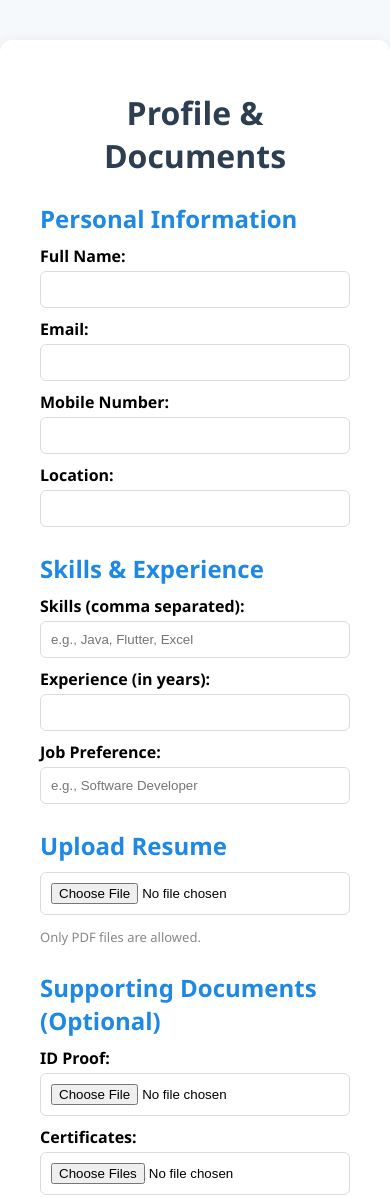
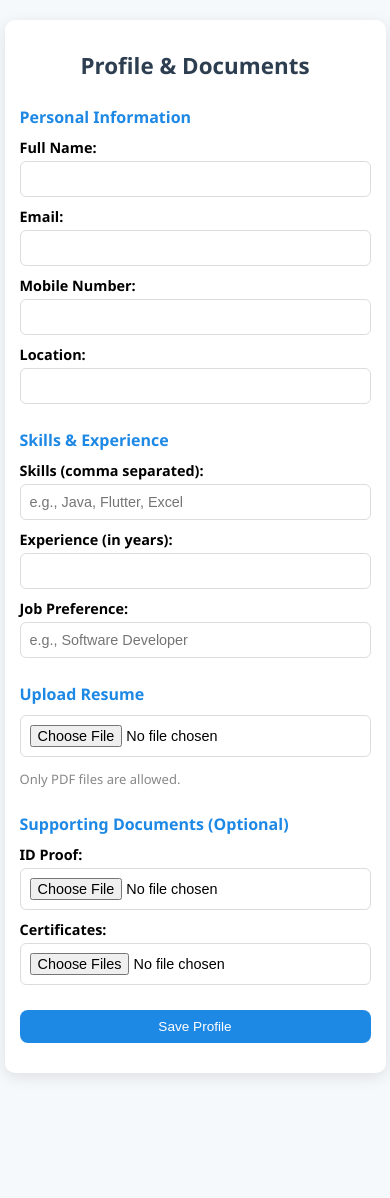
Before and after one commit to APS-IITM/jobbroker, a plain HTML site: page profile.html in a window 390 px wide. Shown: the top 1198 px of the page. After the commit the page ends 1093 px from the top, so only its background shows below. Drawn offline with Linux system fonts and the light colour scheme.

Commit message:
Enhance CSS with responsive design features
Added responsive design styles for various screen sizes.

```diff
--- a/Profile_Documents/profile_document.css
+++ b/Profile_Documents/profile_document.css
@@ -1,3 +1,4 @@
+/* ===== Base Styles ===== */
 body {
     font-family: "Segoe UI", sans-serif;
     background-color: #f6f9fc;
@@ -18,11 +19,13 @@ h1 {
     text-align: center;
     color: #2c3e50;
     margin-bottom: 25px;
+    font-size: 2rem;
 }
 
 h2 {
     color: #1e88e5;
     margin-bottom: 10px;
+    font-size: 1.3rem;
 }
 
 .section {
@@ -34,6 +37,7 @@ label {
     font-weight: 600;
     margin-top: 10px;
     margin-bottom: 4px;
+    font-size: 0.95rem;
 }
 
 input[type="text"],
@@ -45,6 +49,7 @@ input[type="file"] {
     border: 1px solid #dcdcdc;
     border-radius: 6px;
     box-sizing: border-box;
+    font-size: 0.95rem;
 }
 
 .note {
@@ -59,7 +64,7 @@ input[type="file"] {
     color: white;
     border: none;
     padding: 12px;
-    font-size: 16px;
+    font-size: 1rem;
     border-radius: 8px;
     cursor: pointer;
     margin-top: 10px;
@@ -75,3 +80,84 @@ input[type="file"] {
     margin-top: 15px;
     font-weight: 600;
 }
+
+/* ===== Responsive Design ===== */
+
+/* For tablets and smaller laptops */
+@media (max-width: 900px) {
+    .container {
+        max-width: 90%;
+        padding: 25px 30px;
+    }
+
+    h1 {
+        font-size: 1.8rem;
+    }
+
+    h2 {
+        font-size: 1.2rem;
+    }
+
+    .btn {
+        font-size: 0.95rem;
+        padding: 10px;
+    }
+}
+
+/* For mobile devices */
+@media (max-width: 600px) {
+    .container {
+        margin: 20px auto;
+        padding: 20px;
+        border-radius: 10px;
+    }
+
+    h1 {
+        font-size: 1.6rem;
+    }
+
+    h2 {
+        font-size: 1.1rem;
+    }
+
+    label {
+        font-size: 0.9rem;
+    }
+
+    input[type="text"],
+    input[type="email"],
+    input[type="number"],
+    input[type="file"] {
+        font-size: 0.9rem;
+        padding: 9px;
+    }
+
+    .btn {
+        font-size: 0.9rem;
+        padding: 10px;
+    }
+
+    #statusMessage {
+        font-size: 0.9rem;
+    }
+}
+
+/* For very small screens (?400px) */
+@media (max-width: 400px) {
+    .container {
+        padding: 15px;
+    }
+
+    h1 {
+        font-size: 1.4rem;
+    }
+
+    h2 {
+        font-size: 1rem;
+    }
+
+    .btn {
+        font-size: 0.85rem;
+        padding: 9px;
+    }
+}
```
